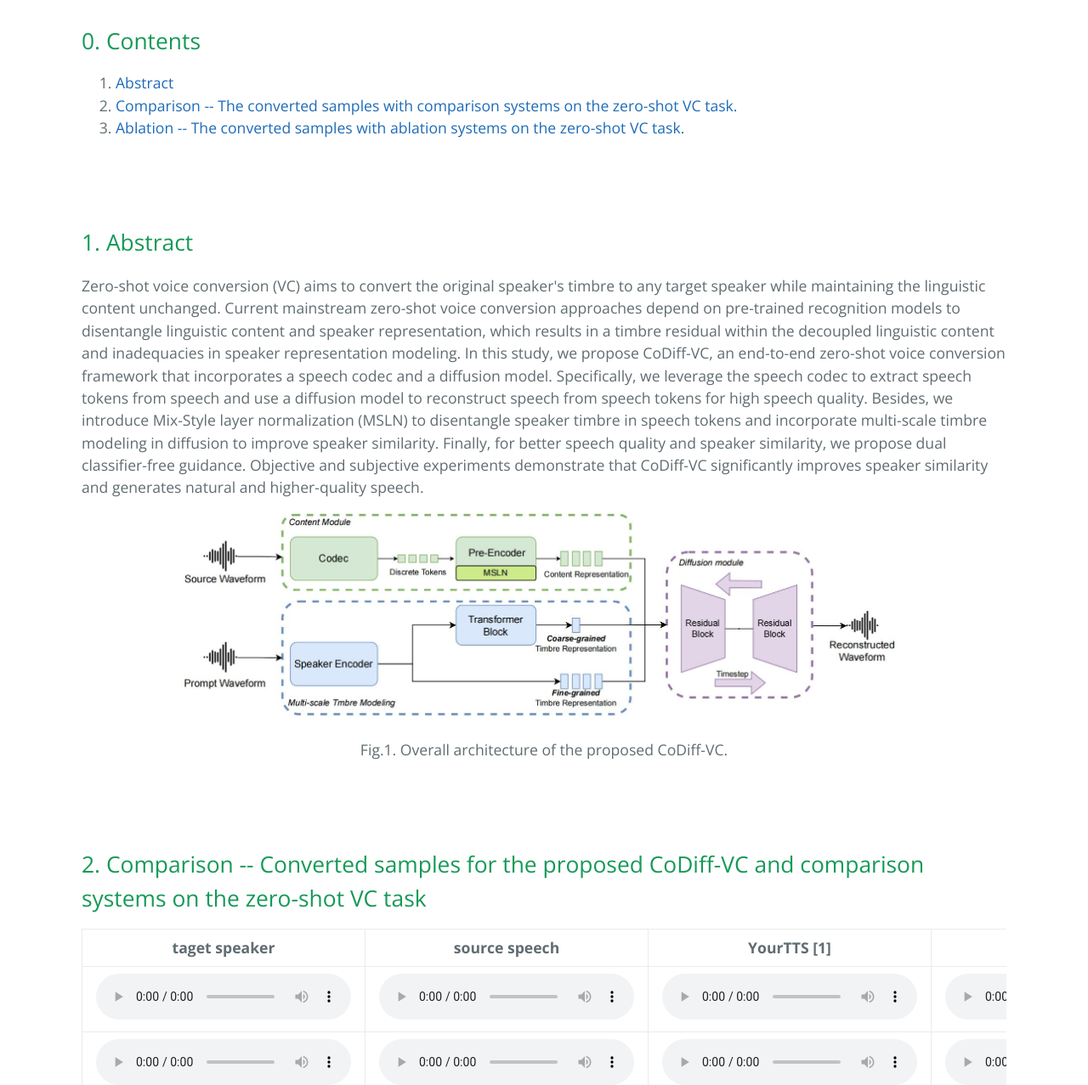
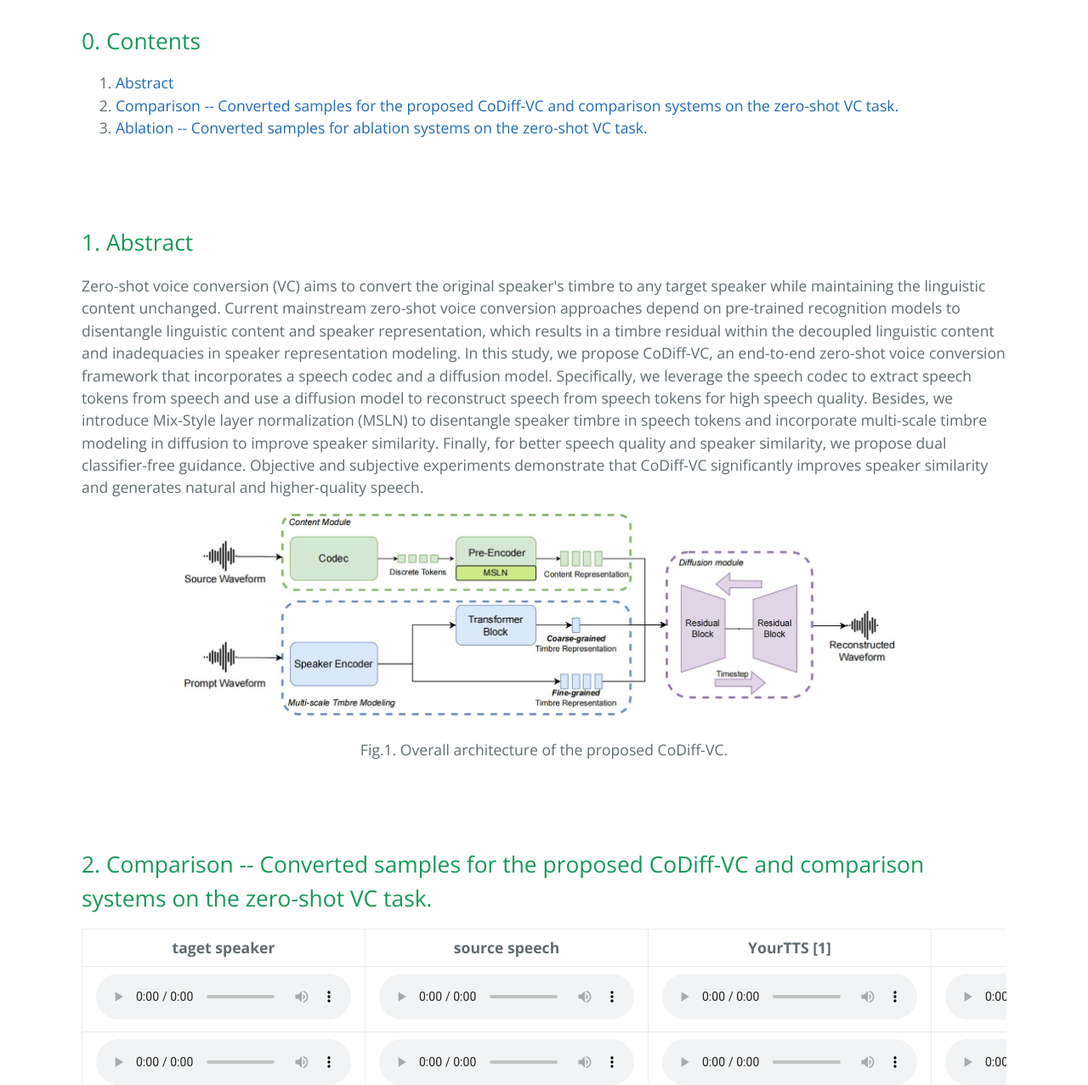
Before and after one commit to Aries457/CoDiff-VC, a plain HTML site: page index.html in a window 1280 px wide. Shown: the part 301-1578 px from the top of the page at 85% size. Drawn offline with nearby package versions, Linux system fonts and the light colour scheme.

Commit message:
Update index.html

```diff
--- a/index.html
+++ b/index.html
@@ -43,9 +43,9 @@
     <h2>0. Contents</h2>
     <ol>
       <li><a href="#abstract">Abstract</a></li>
-      <li><a href="#prediction">Comparison -- The converted samples with comparison systems on the zero-shot VC task.</a></li>
+      <li><a href="#prediction">Comparison -- Converted samples for the proposed CoDiff-VC and comparison systems on the zero-shot VC task.</a></li>
       </li>
-      <li><a href="#abstract">Ablation -- The converted samples with ablation systems on the zero-shot VC task.</a></li>
+      <li><a href="#abstract">Ablation -- Converted samples for ablation systems on the zero-shot VC task.</a></li>
     </ol>
 
     <br><br>
@@ -70,7 +70,7 @@
     <br><br>
 
 
-    <h2>2. Comparison --   Converted samples for the proposed CoDiff-VC and comparison systems on the zero-shot VC task <a
+    <h2>2. Comparison --  Converted samples for the proposed CoDiff-VC and comparison systems on the zero-shot VC task. <a
         name="prediction"></a></h2>
 
 
```
